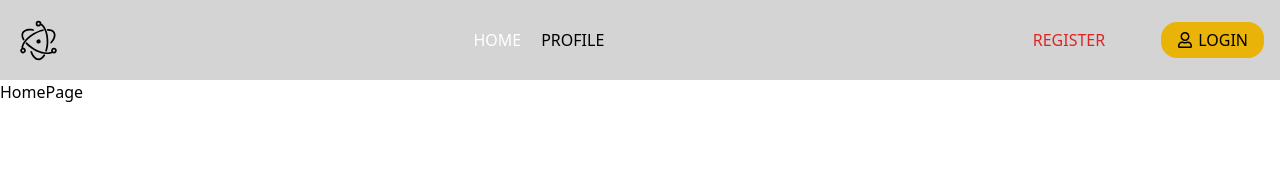
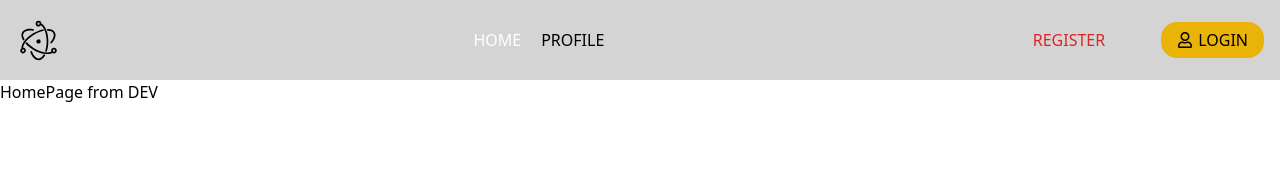
Before and after one commit to petardjorovic/ReactForm, a React (Vite) app: page / in a window 1280 px wide. Shown: the top 170 px of the page. Built offline with nearby package versions, Linux system fonts and the light colour scheme.

Commit message:
homepage dev change

```diff
--- a/src/pages/HomePage.jsx
+++ b/src/pages/HomePage.jsx
@@ -1,7 +1,7 @@
 import React from "react";
 
 function HomePage() {
-  return <div>HomePage</div>;
+  return <div>HomePage from DEV</div>;
 }
 
 export default HomePage;
```
